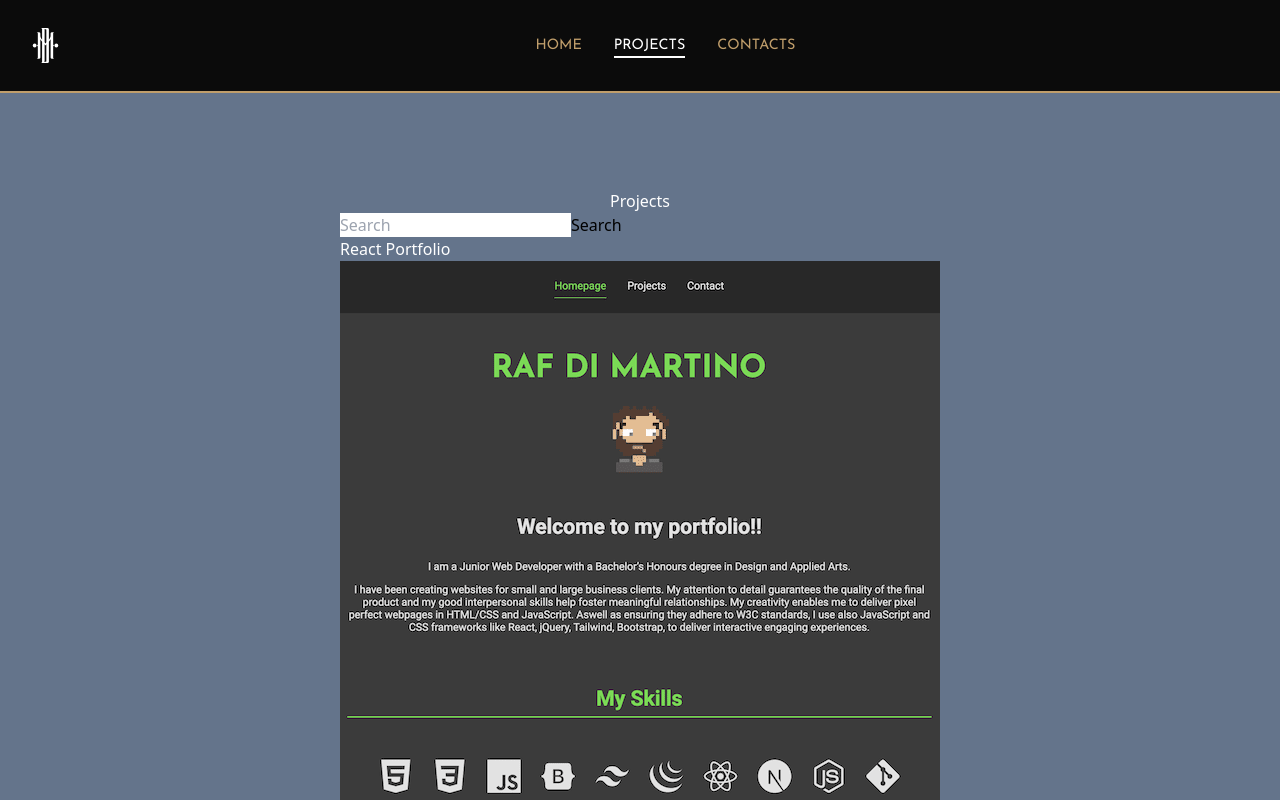
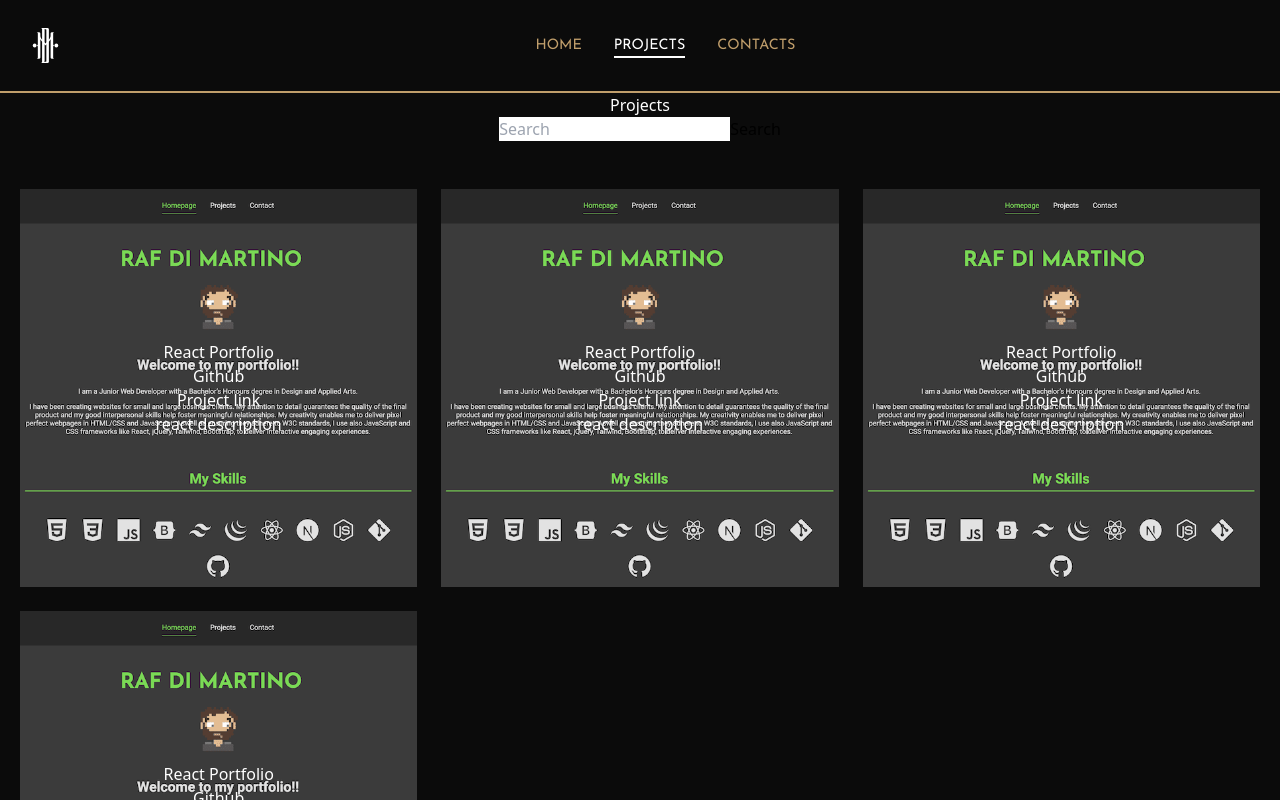
Before and after one commit to RafDiMartino/portfolio-2023, a Next.js app: page /projects in a window 1280 px wide. Shown: the top 800 px of the page. Built offline with nearby package versions, Linux system fonts and the light colour scheme; a web font is replaced by a local one.

Commit message:
testing grid layout on project page

```diff
--- /dev/null
+++ b/app/components/project/Project.module.css
@@ -0,0 +1,50 @@
+.projectWrapper {
+    /* margin: 1rem 0; */
+    background-color: aquamarine;
+    position: relative;
+    /* width: 100%; */
+    max-width: 35rem;
+    max-width: 100%;
+    /* width: 17rem; */
+    /* max-width: 35rem; */
+    /* height: 17rem; */
+    display: flex;
+    justify-content: center;
+    align-items: center;
+
+    /* @screen sm {
+        width: 20rem;
+        height: 20rem;
+    }
+    @screen md {
+        width: 25rem;
+        height: 25rem;
+    } */
+    @screen lg {
+        max-width: 25rem;
+        max-width: 100%;
+    }
+
+    /* img {
+        position: absolute;
+        z-index: 5;
+        max-width: 100%;
+    } */
+
+    .contentWrapper {
+        width: 100%;
+        height: 100%;
+        display: flex;
+        flex-direction: column;
+        justify-content: center;
+        align-items: center;
+        color: var(--color-white);
+        position: absolute;
+        z-index: 5;
+        opacity: 1;
+    }
+
+    &:hover .contentWrapper {
+        opacity: 1;
+    }
+}
--- a/app/components/project/Project.tsx
+++ b/app/components/project/Project.tsx
@@ -1,5 +1,5 @@
 import React from 'react'
-import Search from '../search/Search';
+import classes from "./Project.module.css"
 
 interface projectData {
     src: string;
@@ -9,16 +9,18 @@ interface projectData {
     projectLink: string;
     description: string;
 }
+
 export const Project = ({ src, alt, title, repoLink, projectLink, description }: projectData) => {
 
     return (
-        <>
-            {/* <Search /> */}
-            <h1 className="text-white">{title}</h1>
+        <div className={classes.projectWrapper}>
             <img src={src} alt={alt} />
-            <a className="text-white" href={repoLink}>Github</a>
-            <a className="text-white" href={projectLink}>Project link</a>
-            <p>{description}</p>
-        </>
+            <div className={classes.contentWrapper}>
+                <h2>{title}</h2>
+                <a href={repoLink}>Github</a>
+                <a href={projectLink}>Project link</a>
+                <p>{description}</p>
+            </div>
+        </div>
     )
 }
--- /dev/null
+++ b/app/components/search/Search.module.css
@@ -0,0 +1,28 @@
+.searchSection {
+    @apply w-full flex flex-col items-center justify-center max-w-screen-2xl px-5;
+    /* max-w-screen-2xl */
+    .projectsContainer{
+        /* @apply flex items-center justify-center flex-wrap gap-6 mt-20 mb-20; */
+        display: grid;
+        grid-template-columns: 1fr;
+        /* display: flex;
+        flex-direction: row;
+        flex-wrap: wrap;
+        justify-content: center; */
+        gap: 1.5rem;
+        margin: 3rem 0;
+
+        @screen sm {
+            grid-template-columns: 1fr 1fr;
+        }
+
+        @screen lg {
+            grid-template-columns: 1fr 1fr 1fr;
+        }
+
+        &:last-child {
+            grid-column: span 3;
+            align-self: center;
+        }
+    }
+}
--- a/app/components/search/Search.tsx
+++ b/app/components/search/Search.tsx
@@ -1,5 +1,6 @@
 "use client"
 import React, { useState, ChangeEvent, FormEvent } from 'react';
+import classes from "./Search.module.css"
 import data from "../../data/projects.json"
 import { Project } from '../project/Project';
 
@@ -13,7 +14,7 @@ interface Item {
   tags: string[];
 }
 
-const SearchComponent: React.FC = () => {
+const SearchComponent = () => {
   const [searchQuery, setSearchQuery] = useState('');
   const [searchResults, setSearchResults] = useState<Item[]>(data);
 
@@ -34,7 +35,7 @@ const SearchComponent: React.FC = () => {
   };
 
   return (
-    <section>
+    <section className={classes.searchSection}>
       <form onSubmit={handleSearchSubmit}>
         <input
           type="text"
@@ -45,15 +46,11 @@ const SearchComponent: React.FC = () => {
         <button type="submit">Search</button>
       </form>
       {searchResults.length > 0 ? (
-        <div className=''>
+        <div className={classes.projectsContainer}>
           {searchResults.map((project, i) => (
             <Project key={i} src={project.src} alt={project.alt} title={project.title} repoLink={project.repoLink} projectLink={project.repoLink} description={project.description}/>
           ))}
         </div>
-        // <div>
-        //   { searchResults.map( project =>  <Project src={project.src} alt={project.alt} title={project.title} repoLink={project.repoLink} projectLink={project.repoLink} description={project.description}/> )}
-        // </div>
-
       ) : (
         <p>No results found.</p>
       )}
--- a/app/data/projects.json
+++ b/app/data/projects.json
@@ -11,10 +11,28 @@
     {
         "alt": "React portfolio screenshot",
         "src": "./assets/projects-screenshot/edx-challenge-13.png",
-        "title": "Next Portfolio",
+        "title": "React Portfolio",
         "repoLink": "https://github.com/RafDiMartino/module-13-challenge-react-portfolio",
         "projectLink": "https://rafdimartino.github.io/module-13-challenge-react-portfolio/",
-        "description": "next description",
-        "tags": ["next"]
+        "description": "react description",
+        "tags": ["js"]
+    },
+    {
+        "alt": "React portfolio screenshot",
+        "src": "./assets/projects-screenshot/edx-challenge-13.png",
+        "title": "React Portfolio",
+        "repoLink": "https://github.com/RafDiMartino/module-13-challenge-react-portfolio",
+        "projectLink": "https://rafdimartino.github.io/module-13-challenge-react-portfolio/",
+        "description": "react description",
+        "tags": ["js"]
+    },
+    {
+        "alt": "React portfolio screenshot",
+        "src": "./assets/projects-screenshot/edx-challenge-13.png",
+        "title": "React Portfolio",
+        "repoLink": "https://github.com/RafDiMartino/module-13-challenge-react-portfolio",
+        "projectLink": "https://rafdimartino.github.io/module-13-challenge-react-portfolio/",
+        "description": "react description",
+        "tags": ["js"]
     }
 ]
--- a/app/projects/page.tsx
+++ b/app/projects/page.tsx
@@ -10,7 +10,7 @@ export const metadata = {
 
 export default function Page() {
   return (
-    <main className="flex flex-col items-center justify-between p-24 bg-slate-500">
+    <main className="flex flex-col items-center justify-center w-full">
       <h1 className="text-white">Projects</h1>
       {/* { projectData.map( project =>  <Project src={project.src} alt={project.alt} title={project.title} repoLink={project.repoLink} projectLink={project.repoLink} description={project.description}/> )} */}
       <Search />
```
